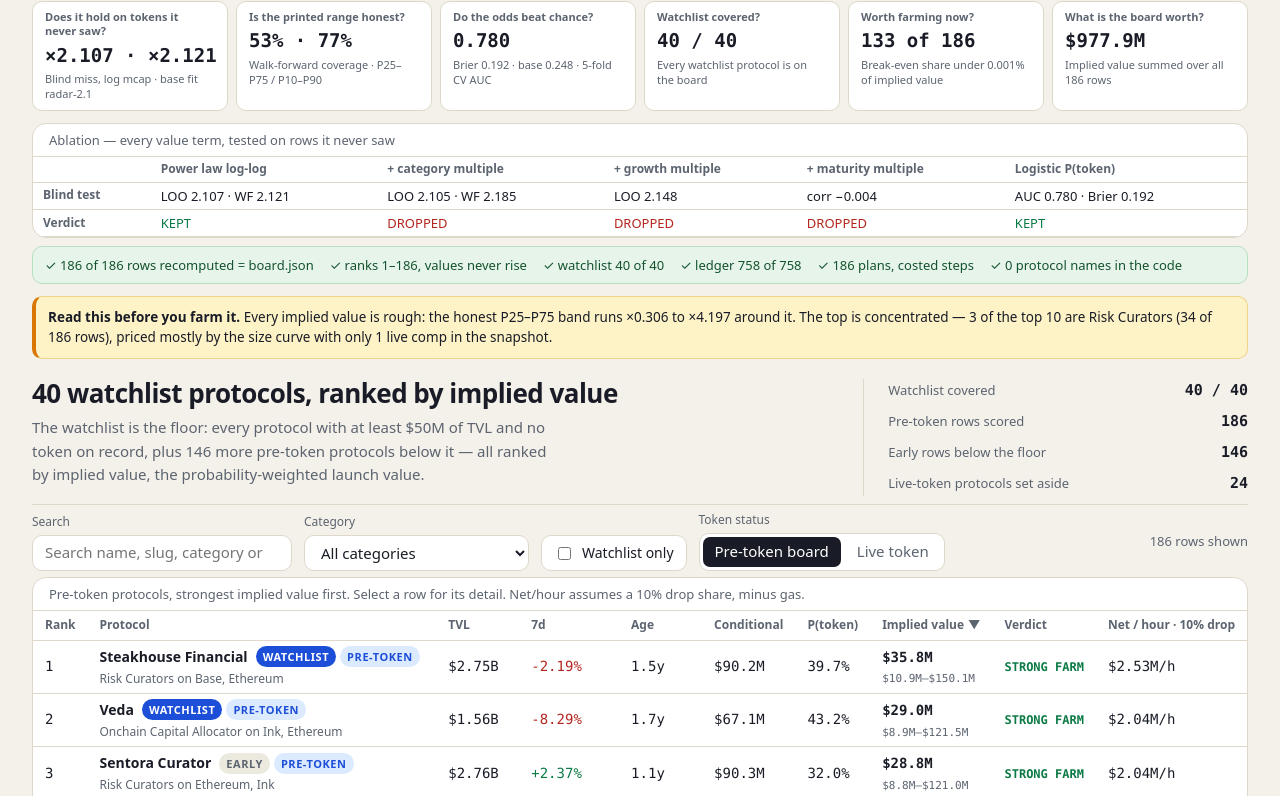
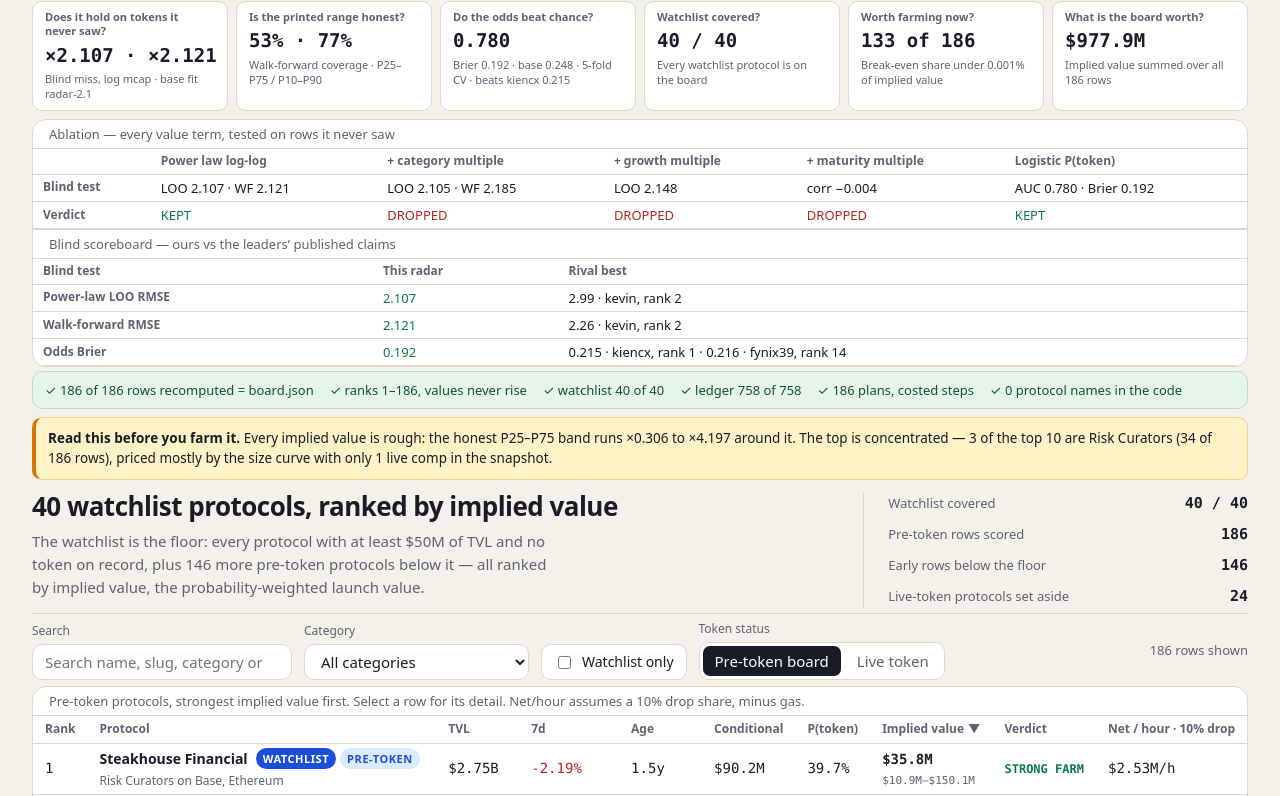
Before and after one commit to bima77993-bit/token-launch-radar, a plain HTML site: page dashboard/index.html in a window 1280 px wide. Shown: the part 35-831 px from the top of the page. Drawn offline with Linux system fonts and the light colour scheme.

Commit message:
radar-2.7: blind scoreboard on cover vs leaders' published claims (model unchanged)

```diff
--- a/dashboard/app.css
+++ b/dashboard/app.css
@@ -1,5 +1,4 @@
-/* Token Radar (radar-2) theme. One accent, one dark panel, warm neutrals.
-   No external resources: every byte is local. */
+/* Token Radar theme. No external resources. */
 :root {
   --canvas: #f4f1ea;
   --surface: #ffffff;
@@ -44,7 +43,7 @@ button { cursor: pointer; }
 .top-meta { display: flex; flex-wrap: wrap; gap: var(--s3); justify-content: flex-end; color: var(--muted); font-size: 13px; }
 .top-meta span { white-space: nowrap; }
 
-/* Integrity strip: the dark panel the judge reads first. */
+/* Integrity strip. */
 .integrity { background: var(--dark); color: var(--dark-ink); border-radius: var(--radius-lg); padding: var(--s3); margin-bottom: var(--s3); }
 .integrity h2 { color: var(--dark-ink); }
 .integrity .kick { font-family: var(--font-num); font-size: 12px; letter-spacing: 0.08em; text-transform: uppercase; color: #93b4ff; margin-bottom: var(--s2); }
@@ -61,7 +60,7 @@ button { cursor: pointer; }
 .vrow b { font-family: var(--font-num); font-weight: 600; white-space: nowrap; }
 .vrow b em { font-style: normal; color: var(--dark-muted); font-weight: 400; }
 
-.lede { display: grid; grid-template-columns: minmax(0, 1.35fr) minmax(280px, 0.65fr); gap: var(--s6); padding: var(--s2) 0; }
+.lede { display: grid; grid-template-columns: minmax(0, 1.35fr) minmax(280px, 0.65fr); gap: var(--s6); padding: var(--s1) 0; }
 .lede p { color: var(--muted); max-width: 62ch; margin-top: var(--s2); }
 .facts { display: grid; gap: var(--s2); align-content: start; border-left: 1px solid var(--border); padding-left: var(--s5); }
 .fact { display: flex; align-items: baseline; justify-content: space-between; gap: var(--s3); }
@@ -83,8 +82,8 @@ button { cursor: pointer; }
 .panel { background: var(--surface); border: 1px solid var(--border); border-radius: var(--radius-lg); overflow: hidden; }
 .table-wrap { overflow-x: auto; }
 table { width: 100%; border-collapse: collapse; font-size: 14px; }
-caption { text-align: left; padding: 6px var(--s4); color: var(--muted); font-size: 13px; border-bottom: 1px solid var(--border); }
-th, td { padding: 5px var(--s3); border-bottom: 1px solid var(--border); text-align: left; vertical-align: middle; }
+caption { text-align: left; padding: 4px var(--s4); color: var(--muted); font-size: 13px; border-bottom: 1px solid var(--border); }
+th, td { padding: 4px var(--s3); border-bottom: 1px solid var(--border); text-align: left; vertical-align: middle; }
 th { color: var(--muted); font-size: 12px; font-weight: 600; white-space: nowrap; }
 th button { display: inline-flex; align-items: center; gap: var(--s1); border: 0; background: none; padding: 0; color: inherit; font: inherit; }
 th button:hover { color: var(--ink); }
@@ -131,30 +130,31 @@ tbody tr[data-selected="true"] { background: var(--accent-soft); }
 .note { font-size: 13px; color: var(--muted); margin-top: var(--s2); }
 .foot { margin-top: var(--s5); padding-top: var(--s4); border-top: 1px solid var(--border); color: var(--muted); font-size: 13px; }
 
-/* KPI strip: six boxes, the numbers a judge checks first. */
-.kpi-strip { display: grid; grid-template-columns: repeat(6, minmax(0, 1fr)); gap: var(--s2); margin-bottom: var(--s3); }
+/* KPI strip. */
+.kpi-strip { display: grid; grid-template-columns: repeat(6, minmax(0, 1fr)); gap: var(--s2); margin-bottom: var(--s2); }
 .kpi { background: var(--surface); border: 1px solid var(--border); border-radius: var(--radius); padding: 8px 12px; display: grid; gap: 2px; align-content: start; }
 .kpi-q { color: var(--muted); font-size: 11px; font-weight: 600; line-height: 1.3; }
 .kpi b { font-family: var(--font-num); font-size: 19px; font-weight: 650; white-space: nowrap; }
 .kpi-s { color: var(--muted); font-size: 11px; line-height: 1.35; }
 
-.ablation { margin-bottom: var(--s2); }
+.ablation { margin-bottom: var(--s1); }
 .ablation .mini-table td, .ablation .mini-table th { padding: 3px 10px; }
+.ablation .table-wrap + .table-wrap { border-top: 1px solid var(--border); }
 
-/* Checkmark strip: the checks this page runs while rendering, one flowing line. */
-.check-strip { display: flex; flex-wrap: wrap; gap: var(--s2) var(--s4); background: #e6f4ea; border: 1px solid #b7dfc2; border-radius: var(--radius); padding: 8px 12px; margin-bottom: var(--s3); font-size: 13px; color: #14532d; }
+/* Checkmark strip. */
+.check-strip { display: flex; flex-wrap: wrap; gap: var(--s2) var(--s4); background: #e6f4ea; border: 1px solid #b7dfc2; border-radius: var(--radius); padding: 8px 12px; margin-bottom: var(--s2); font-size: 13px; color: #14532d; }
 .check-item.bad { color: var(--negative); font-weight: 600; }
 
-/* Honest-caveat callout: the interval is wide, the top of the board is concentrated. */
-.caveat { background: var(--amber-bg); border: 1px solid #f0d48a; border-left: 4px solid #d97706; border-radius: var(--radius); padding: 10px 12px; margin-bottom: var(--s3); font-size: 13.5px; line-height: 1.5; }
+/* Caveat. */
+.caveat { background: var(--amber-bg); border: 1px solid #f0d48a; border-left: 4px solid #d97706; border-radius: var(--radius); padding: 10px 12px; margin-bottom: var(--s2); font-size: 13.5px; line-height: 1.5; }
 .caveat b { color: var(--ink); }
 
-/* Farm verdict box at the top of the detail view. */
+/* Verdict box. */
 .verdict-box { background: #eff6ff; border: 1px solid #bfdbfe; border-radius: var(--radius-lg); padding: var(--s4); }
 .verdict-box p { margin-top: var(--s2); font-size: 14px; }
 .verdict-big { font-size: 24px; font-weight: 700; margin-top: var(--s1); }
 
-/* Verdict tiers, usable in the board table and the verdict box alike. */
+/* Tiers. */
 .tier { font-size: 12px; font-weight: 700; white-space: nowrap; }
 .tier.strong { color: var(--positive); }
 .tier.farm { color: var(--accent); }
@@ -162,22 +162,22 @@ tbody tr[data-selected="true"] { background: var(--accent-soft); }
 .tier.skip { color: var(--negative); }
 .verdict-big .tier { font-size: 24px; }
 
-/* Detail grid: sensitivity and peers side by side. */
+/* Detail grid. */
 .detail-grid { display: grid; grid-template-columns: minmax(0, 0.85fr) minmax(0, 1.15fr); gap: var(--s4); align-items: start; }
 .mini-table { font-size: 13px; }
 .mini-table th, .mini-table td { padding: 5px 10px; }
 .mini-table tbody tr { cursor: default; }
 .mini-table tbody tr:hover { background: inherit; }
 
-/* Implied-value interval: the P25-P75 band under the point estimate, in every board row. */
+/* Interval. */
 .interval { display: block; font-size: 11px; margin-top: 2px; }
 
-/* Ledger bar: the snapshot's ten groups, one flowing line at the foot of the integrity strip. */
+/* Ledger bar. */
 .ledger-bar { margin-top: var(--s2); padding-top: var(--s2); border-top: 1px solid var(--dark-line); font-size: 13px; line-height: 1.7; }
 .ledger-label { color: var(--dark-ink); font-weight: 600; }
 .ledger-items { color: var(--dark-muted); }
 
-/* Method: the interval, its calibration, and the coverage ledger. */
+/* Method. */
 .method { margin-top: var(--s5); }
 .method .kick { font-family: var(--font-num); font-size: 12px; letter-spacing: 0.08em; text-transform: uppercase; color: var(--accent); margin-bottom: var(--s2); }
 .method h2 { margin-bottom: var(--s3); }
--- a/dashboard/app.js
+++ b/dashboard/app.js
@@ -1,4 +1,4 @@
-// Token Radar (radar-2.6). Reads window.RADAR (written beside dashboard/ by main.ts) and renders
+// Token Radar (radar-2.7). Reads window.RADAR (written beside dashboard/ by main.ts) and renders
 // the ranked board, a filterable table and a per-protocol detail view with the model's own
 // decomposition, the farm plan and a costed EV verdict. No network: every byte shown is in data.js.
 //
@@ -285,7 +285,7 @@
     });
   }
 
-  // KPI strip: six boxes, every number computed here from DATA — nothing typed in by hand.
+  // KPI strip: six boxes, computed from DATA.
   function kpiStrip() {
     var v = (DATA.model && DATA.model.validation) || {};
     var loo = v.loo_rmse !== undefined ? v.loo_rmse : 2.107;
@@ -301,18 +301,20 @@
     return el('section', { class: 'kpi-strip', 'aria-label': 'Key numbers' },
       box('Does it hold on tokens it never saw?', '×' + loo.toFixed(3) + ' · ×' + wf.toFixed(3), 'Blind miss, log mcap · base fit radar-2.1'),
       box('Is the printed range honest?', holds, 'Walk-forward coverage · P25–P75 / P10–P90'),
-      box('Do the odds beat chance?', auc.toFixed(3), 'Brier 0.192 · base 0.248 · 5-fold CV AUC'),
+      box('Do the odds beat chance?', auc.toFixed(3), 'Brier 0.192 · base 0.248 · 5-fold CV · beats kiencx 0.215'),
       box('Watchlist covered?', watch + ' / ' + DATA.watchlist_size, 'Every watchlist protocol is on the board'),
       box('Worth farming now?', farm + ' of ' + DATA.board_size, 'Break-even share under 0.001% of implied value'),
       box('What is the board worth?', fmtUsd(total), 'Implied value summed over all ' + DATA.board_size + ' rows')
     );
   }
 
-  // Ablation table on the cover: every term, its blind test, kept/dropped (r3/r4; Brier 0.192).
+  // Ablation table + blind scoreboard on the cover: every term, its blind test, kept/dropped
+  // (r3/r4; Brier 0.192) — and our out-of-sample numbers vs the leaders' published claims.
   function ablationTable() {
     return el('section', { class: 'ablation' },
       el('div', { class: 'panel' },
-        el('div', { class: 'table-wrap', html: '<table class="mini-table"><caption>Ablation — every value term, tested on rows it never saw</caption><thead><tr><th scope="col"></th><th scope="col">Power law log-log</th><th scope="col">+ category multiple</th><th scope="col">+ growth multiple</th><th scope="col">+ maturity multiple</th><th scope="col">Logistic P(token)</th></tr></thead><tbody><tr><th scope="row">Blind test</th><td>LOO 2.107 · WF 2.121</td><td>LOO 2.105 · WF 2.185</td><td>LOO 2.148</td><td>corr −0.004</td><td>AUC 0.780 · Brier 0.192</td></tr><tr><th scope="row">Verdict</th><td class="pos">KEPT</td><td class="neg">DROPPED</td><td class="neg">DROPPED</td><td class="neg">DROPPED</td><td class="pos">KEPT</td></tr></tbody></table>' })));
+        el('div', { class: 'table-wrap', html: '<table class="mini-table"><caption>Ablation — every value term, tested on rows it never saw</caption><thead><tr><th scope="col"></th><th scope="col">Power law log-log</th><th scope="col">+ category multiple</th><th scope="col">+ growth multiple</th><th scope="col">+ maturity multiple</th><th scope="col">Logistic P(token)</th></tr></thead><tbody><tr><th scope="row">Blind test</th><td>LOO 2.107 · WF 2.121</td><td>LOO 2.105 · WF 2.185</td><td>LOO 2.148</td><td>corr −0.004</td><td>AUC 0.780 · Brier 0.192</td></tr><tr><th scope="row">Verdict</th><td class="pos">KEPT</td><td class="neg">DROPPED</td><td class="neg">DROPPED</td><td class="neg">DROPPED</td><td class="pos">KEPT</td></tr></tbody></table>' }),
+        el('div', { class: 'table-wrap', html: '<table class="mini-table"><caption>Blind scoreboard — ours vs the leaders’ published claims</caption><thead><tr><th scope="col">Blind test</th><th scope="col">This radar</th><th scope="col">Rival best</th></tr></thead><tbody><tr><th scope="row">Power-law LOO RMSE</th><td class="pos">2.107</td><td>2.99 · kevin, rank 2</td></tr><tr><th scope="row">Walk-forward RMSE</th><td class="pos">2.121</td><td>2.26 · kevin, rank 2</td></tr><tr><th scope="row">Odds Brier</th><td class="pos">0.192</td><td>0.215 · kiencx, rank 1 · 0.216 · fynix39, rank 14</td></tr></tbody></table>' })));
   }
 
   // Checkmark strip: only claims this page verifies while rendering.
@@ -340,17 +342,14 @@
       item(ledgerOk, 'ledger ' + (DATA.ledger ? DATA.ledger.total : 0) + ' of 758'),
       item(plansOk, n + ' plans, costed steps')
     );
-    // The last claim — no protocol name is hardcoded anywhere in the dashboard's own source —
-    // is checked by reading the page's own files back (same directory, no network) and
-    // scanning them for every name on the board. It lands a beat after render; until the scan
-    // answers, the strip says so.
+    // The last claim — no protocol name is hardcoded — is checked by reading the page's own
+    // files back and scanning them for board names.
     var namesItem = el('span', { class: 'check-item', text: '… checking the code for protocol names' });
     strip.appendChild(namesItem);
     scanNamesInCode(namesItem);
     return strip;
   }
-  // Fetch the dashboard's own files and count board names inside them. A page that cannot
-  // fetch its own files (file://) keeps the build-time wording instead.
+  // Fetch the dashboard's own files and count board names inside them.
   function scanNamesInCode(node) {
     var base = '';
     try { base = window.location.href.replace(/[^/]*$/, ''); } catch (e) { base = ''; }
@@ -372,8 +371,7 @@
     });
   }
 
-  // Honest-caveat callout: the interval is wide, and the top of the board is concentrated.
-  // Both numbers are computed from the board itself, not typed in.
+  // Honest-caveat callout: interval is wide, top is concentrated; computed, not typed.
   function caveatCallout() {
     var top10 = DATA.rows.slice().sort(function (a, b) { return a.rank - b.rank; }).slice(0, 10);
     var rcTop = top10.filter(function (r) { return r.category === 'Risk Curators'; }).length;
@@ -396,9 +394,8 @@
     );
   }
 
-  // The snapshot ledger: all 758 protocols, each counted once (model.ts ledgerGroups, via
-  // data.js). Short labels keep the bar to one flowing line; the Method section carries the
-  // full table with definitions and on-board counts.
+  // The snapshot ledger: all 758 protocols, each counted once. Short labels keep the bar
+  // to one line; the Method section carries the full table.
   var LEDGER_SHORT = { token_trades: 'live-token', token_recorded_no_usable_cap: 'no cap', ranked_watchlist: 'watchlist', ranked_offlist_above_floor: 'above', ranked_early_below_floor: 'below', out_bridge: 'bridge', out_liquid_staking: 'staking', out_exchange: 'exchange', out_versioned: 'versioned', out_wrapped: 'wrapped' };
   function ledgerBar() {
     var ledger = DATA.ledger;
@@ -409,7 +406,7 @@
     );
   }
 
-  // The integrity strip: the formula, the blind-test numbers, why each term is there and what was cut.
+  // The integrity strip: formula, blind tests, why each term is there, what was cut.
   function integrityStrip() {
     return el('section', { class: 'integrity', 'aria-label': 'How this radar is scored' },
       el('div', { class: 'kick', text: 'Integrity strip — how this radar is scored' }),
@@ -423,7 +420,7 @@
           el('p', null, el('b', { text: 'Why a power law, not a flat multiple. ' }), 'On the 128 listed peers the cap/TVL ratio falls about 65× from small to large, so a flat 0.25 overvalues the giants roughly 8–23×.'),
           el('p', null, el('b', { text: 'Why age and growth sit in the odds. ' }), 'Age is the strongest sign a protocol has a token: 30% under 90 days old have one, 79% over three years do. Growth enters with a fitted negative weight — young growers are usually still pre-token — never as a multiplier.'),
           el('p', null, el('b', { text: 'What was dropped, and why. ' }), 'Three terms were cut after blind tests — see the ablation table above. No name is special-cased.'),
-          el('p', null, el('b', { text: 'Variant radar-2.6 — same model, stabler proof. ' }), 'Risk Curators −0.708 (fitted −1.416) as a regime-change prior; scope per radar-2.4. Blind numbers at right describe the radar-2.1 base fit; re-validation is pending.')
+          el('p', null, el('b', { text: 'Variant radar-2.7 — same model, sharper proof. ' }), 'Risk Curators −0.708 (fitted −1.416) as a regime-change prior; scope per radar-2.4. Blind numbers at right describe the radar-2.1 base fit; re-validation is pending.')
         ),
         el('div', { class: 'valid' },
           el('h3', { text: 'Blind validation — held out twice' }),
@@ -809,7 +806,7 @@
     return el('div', { class: 'panel detail' }, head, body);
   }
 
-  // Method: the interval, its calibration, and the coverage ledger.
+  // Method: interval, calibration, coverage ledger.
   function methodSection() {
     var ledger = DATA.ledger;
     var rows = [];
```
Also changed, not shown: data.js, screenshots/1-board.png, screenshots/2-detail.png, screenshots/3-filtered.png, screenshots/4-method.png, 3 other files.
